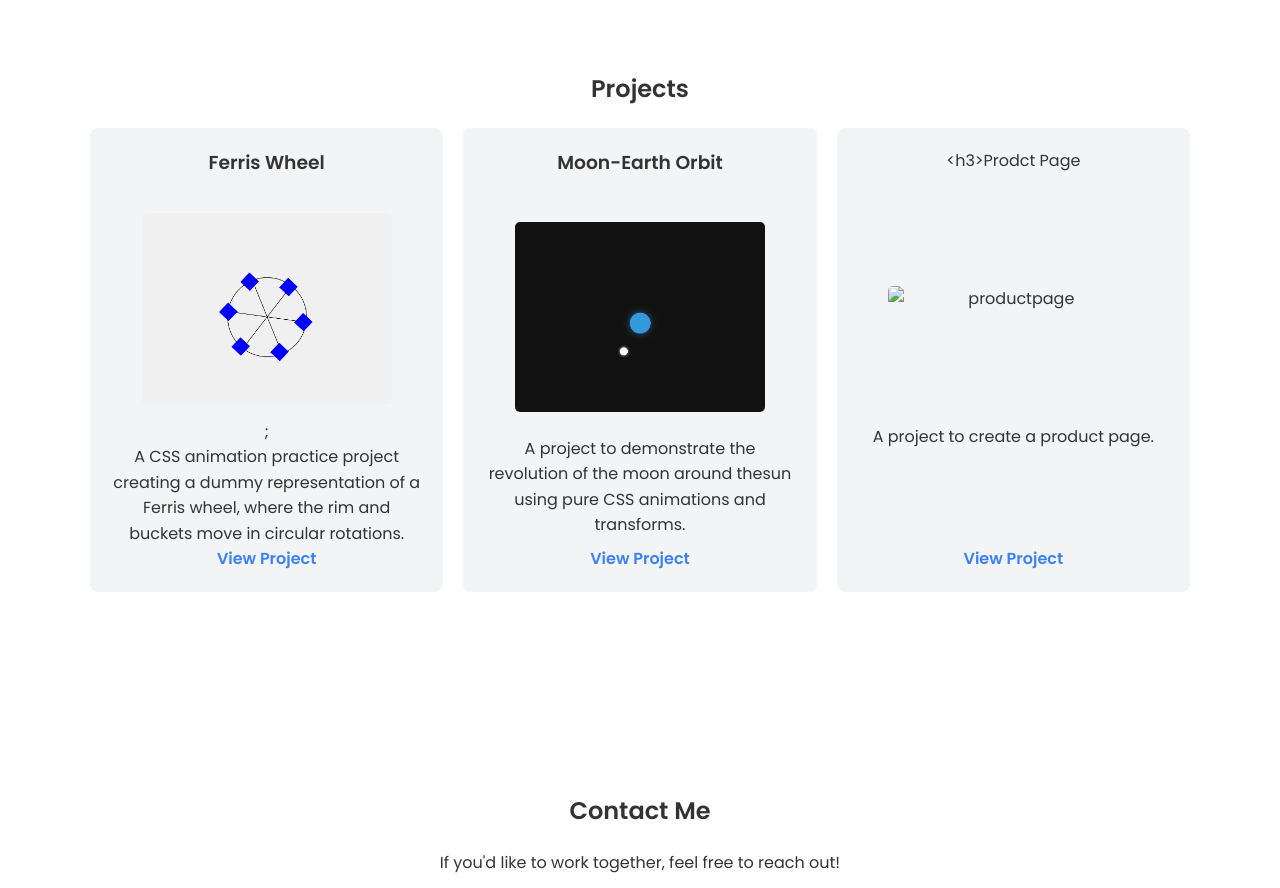
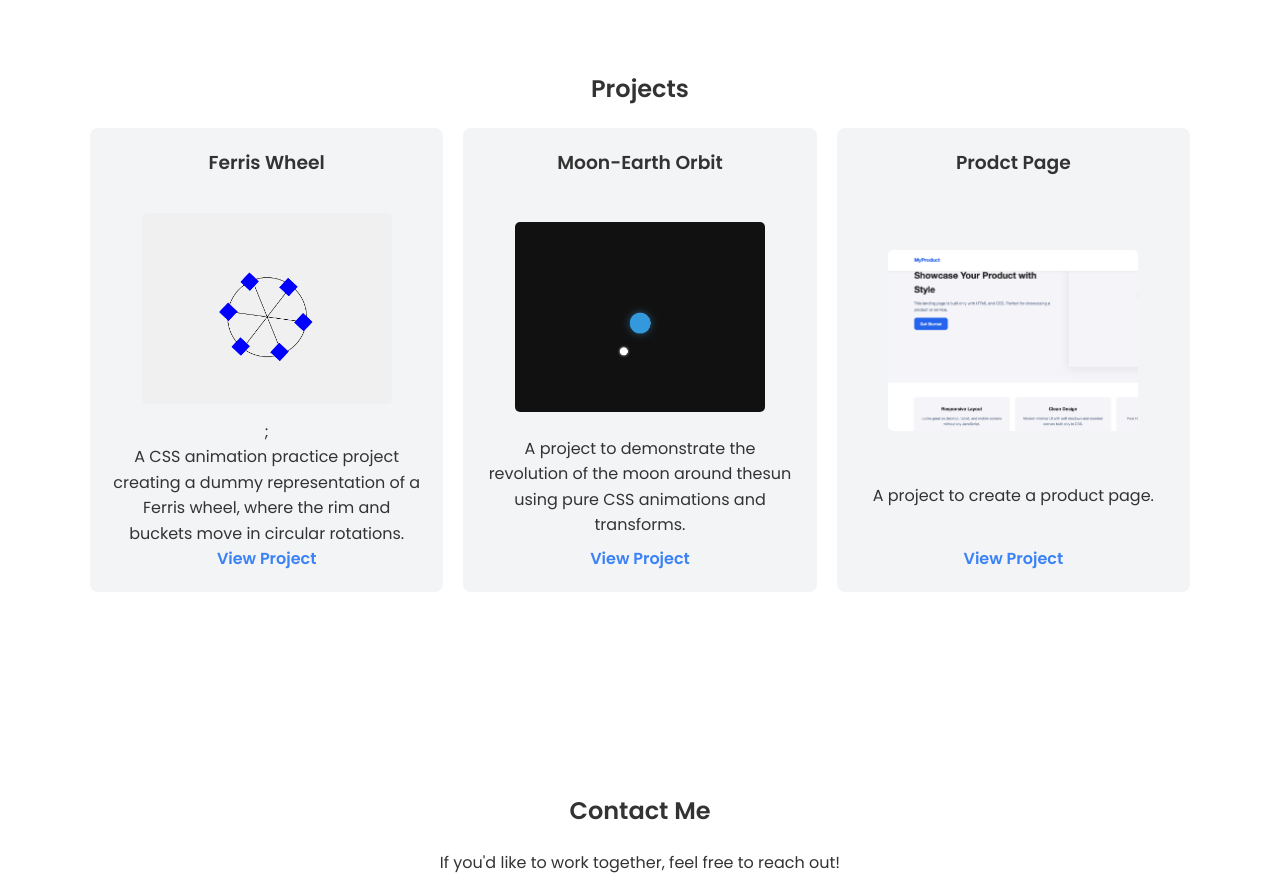
Before and after one commit to Nihar404/web_dev_project, a plain HTML site: page index.html in a window 1280 px wide. Shown: the part 1240-2128 px from the top of the page. Drawn offline with Linux system fonts and the light colour scheme.

Commit message:
Update index.html

```diff
--- a/index.html
+++ b/index.html
@@ -606,9 +606,9 @@
 
         <div class="project-card">
 
-          &lt;h3&gt;Prodct Page</h3>
+          <h3>Prodct Page</h3>
 
-          <img src="Screenshot 2025-10-05 at 10.40.59 PM.png"
+          <img src="product_page.png"
             alt="productpage" />
           <p>A project to create a product page.</p>
 
```
